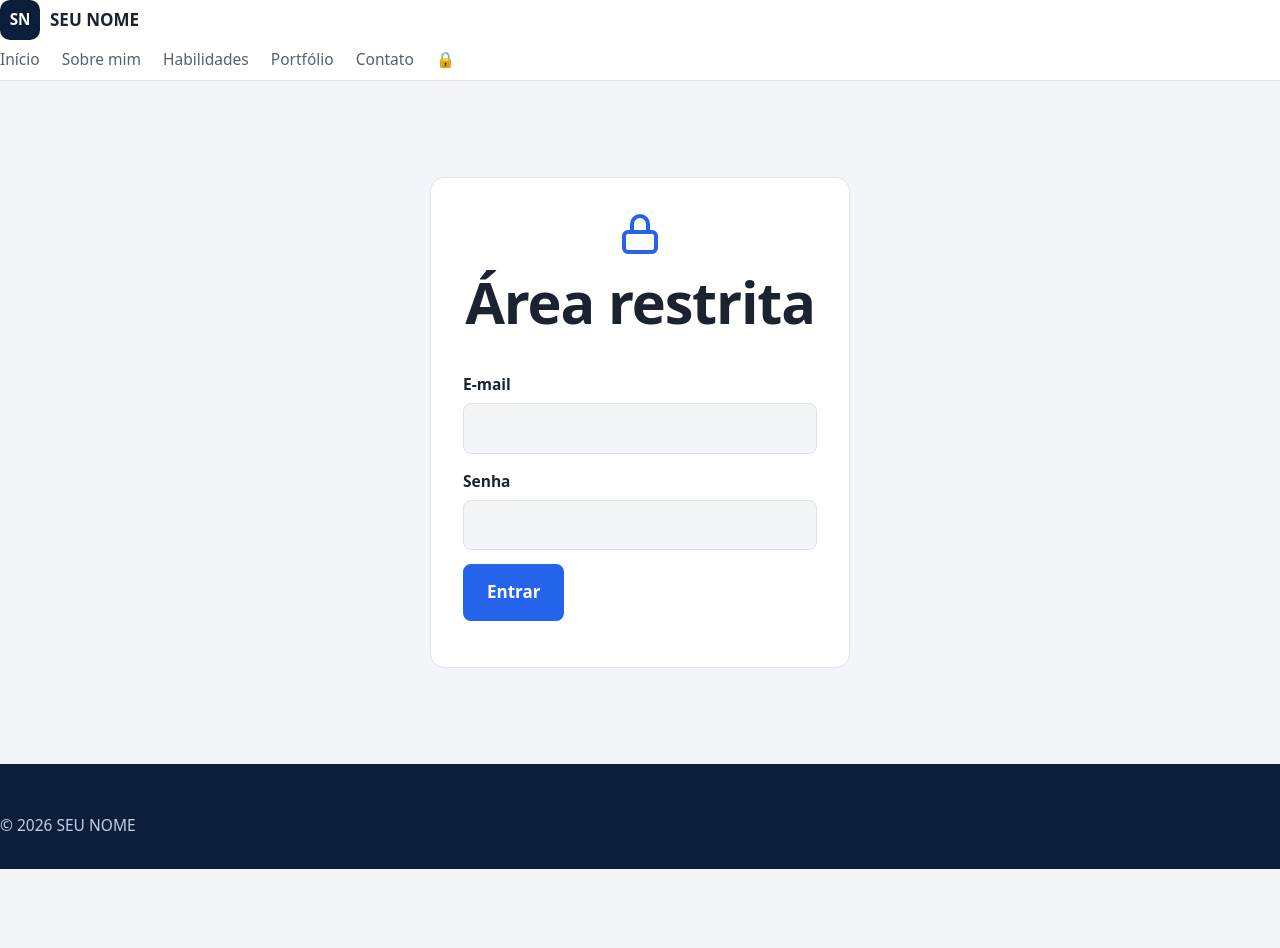
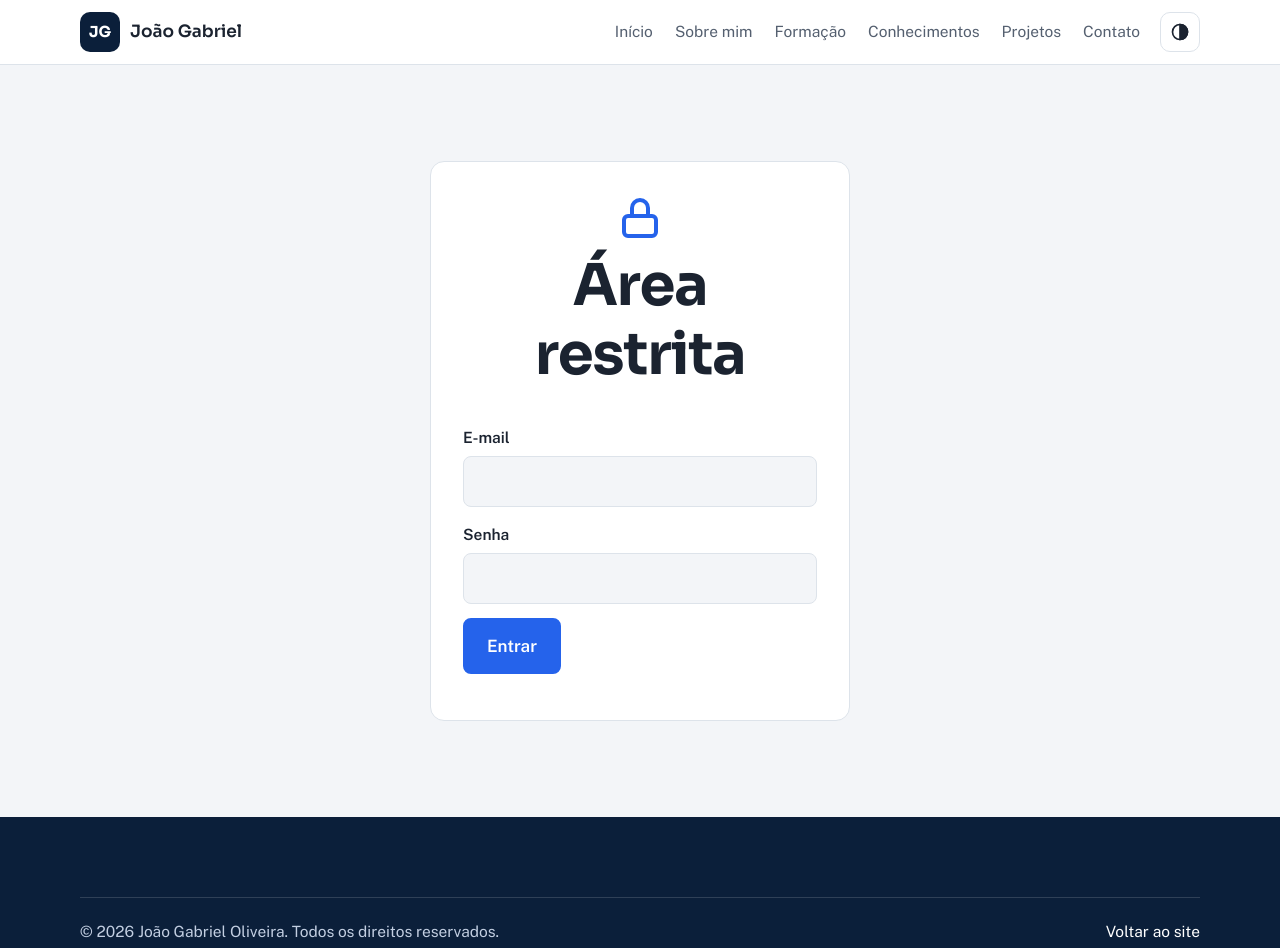
Before and after one commit to jotazinn011/portfolio, a plain HTML site: page usuario.html in a window 1280 px wide. Before the commit the page ends 869 px from the top, so only its background shows below. Drawn offline with nearby package versions, Linux system fonts and the light colour scheme.

Commit message:
Update usuario.html

```diff
--- a/usuario.html
+++ b/usuario.html
@@ -1,31 +1,47 @@
 <!DOCTYPE html>
-<html lang="pt-BR">
+<html lang="pt-BR" data-tema="claro">
 <head>
   <meta charset="UTF-8">
   <meta name="viewport" content="width=device-width, initial-scale=1">
-  <title>Área do usuário | SEU NOME</title>
+  <meta name="robots" content="noindex, nofollow">
+  <title>Área restrita | João Gabriel Oliveira</title>
+  <link rel="preconnect" href="https://fonts.googleapis.com">
+  <link rel="preconnect" href="https://fonts.gstatic.com" crossorigin>
+  <link href="https://fonts.googleapis.com/css2?family=Public+Sans:wght@400;500;600&family=Sora:wght@500;600;700&display=swap" rel="stylesheet">
   <link rel="stylesheet" href="style.css">
+  <script src="interface.js"></script>
 </head>
 <body>
 
   <header class="topo">
-    <a class="logo" href="index.html">
-      <span class="logo-marca">SN</span>
-      <span>SEU NOME</span>
+    <div class="container topo-conteudo">
+      <a class="logo" href="index.html" aria-label="João Gabriel, página inicial">
+        <span class="logo-marca" aria-hidden="true">JG</span>
+        <span class="logo-nome">João Gabriel</span>
       </a>
-    <nav class="menu">
+      <nav class="menu" id="menu" aria-label="Principal">
         <a href="index.html#inicio">Início</a>
         <a href="index.html#sobre">Sobre mim</a>
-      <a href="index.html#habilidades">Habilidades</a>
-      <a href="portfolio.html">Portfólio</a>
-      <a href="contato.html">Contato</a>
-      <a href="usuario.html" aria-label="Área do usuário">🔒</a>
+        <a href="index.html#formacao">Formação</a>
+        <a href="index.html#conhecimentos">Conhecimentos</a>
+        <a href="portfolio.html">Projetos</a>
+        <a href="index.html#contato">Contato</a>
       </nav>
+      <div class="topo-acoes">
+        <button class="botao-icone" id="botao-tema" type="button" aria-label="Alternar entre tema claro e escuro">
+          <svg viewBox="0 0 24 24" width="20" height="20" fill="none" stroke="currentColor" stroke-width="2" aria-hidden="true"><circle cx="12" cy="12" r="9"></circle><path d="M12 3a9 9 0 0 1 0 18z" fill="currentColor"></path></svg>
+        </button>
+        <button class="botao-icone menu-botao" id="menu-botao" type="button" aria-label="Abrir menu" aria-expanded="false" aria-controls="menu">
+          <svg viewBox="0 0 24 24" width="20" height="20" fill="none" stroke="currentColor" stroke-width="2" stroke-linecap="round" aria-hidden="true"><path d="M4 7h16M4 12h16M4 17h16"></path></svg>
+        </button>
+      </div>
+    </div>
   </header>
 
   <main>
     <!-- LOGIN -->
     <section id="area-login" class="secao" hidden>
+      <div class="container">
         <div class="login-card">
           <svg class="cadeado" viewBox="0 0 24 24" width="48" height="48" fill="none" stroke="currentColor" stroke-width="2" stroke-linecap="round" stroke-linejoin="round" aria-hidden="true">
             <rect x="4" y="11" width="16" height="10" rx="2"></rect>
@@ -43,10 +59,12 @@
             <p id="msg-login"></p>
           </form>
         </div>
+      </div>
     </section>
 
     <!-- PAINEL (aparece só depois do login) -->
     <section id="area-painel" class="secao" hidden>
+      <div class="container">
         <h1>Painel</h1>
         <p>Logado como <strong id="usuario-email"></strong></p>
         <button id="botao-sair" class="botao botao-claro" type="button">Sair</button>
@@ -54,7 +72,7 @@
         <p id="aviso-permissao" hidden>Sua conta não tem permissão de administrador.</p>
 
         <div id="area-admin" hidden>
-        <h2>Novo projeto no portfólio</h2>
+          <h2 class="subtitulo">Novo projeto</h2>
           <form id="form-novo-projeto" class="formulario">
             <label>Título
               <input type="text" name="titulo" required>
@@ -72,7 +90,7 @@
             <p id="msg-projeto"></p>
           </form>
 
-        <h2>Leads recebidos</h2>
+          <h2 class="subtitulo">Leads recebidos</h2>
           <div class="tabela-wrap">
             <table>
               <thead>
@@ -82,13 +100,18 @@
             </table>
           </div>
         </div>
+      </div>
     </section>
   </main>
 
   <footer class="rodape">
-    <p>&copy; 2026 SEU NOME</p>
+    <div class="container rodape-base">
+      <p>&copy; <span id="ano">2026</span> João Gabriel Oliveira. Todos os direitos reservados.</p>
+      <a href="index.html">Voltar ao site</a>
+    </div>
   </footer>
 
+  <!-- NÃO MUDAR: conexão com o Supabase -->
   <script src="https://cdn.jsdelivr.net/npm/@supabase/supabase-js@2.45.4/dist/umd/supabase.min.js"></script>
   <script src="script.js"></script>
 </body>
```
Lines whose indentation alone changed are shown as unchanged.
